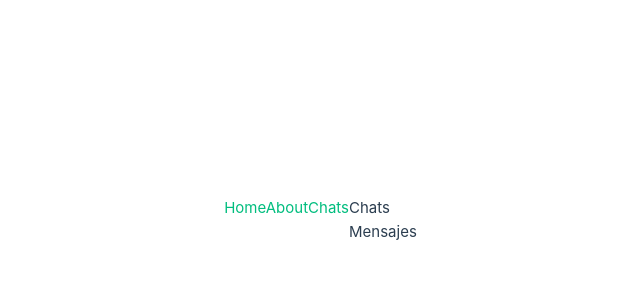
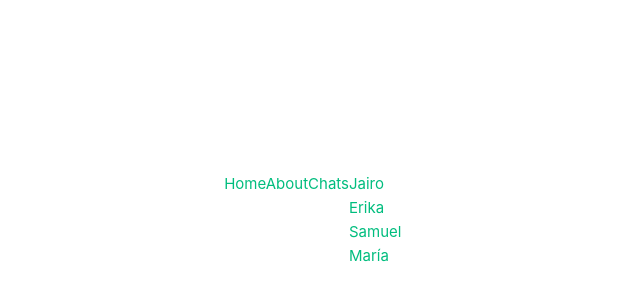
Before and after one commit to JairoDuenas/Navegacion-Vue-Router, a Vue app: page /chats in a window 1280 px wide. Shown: the part 180-480 px from the top of the page, without its empty margins (291-931 px from the left). Built offline with nearby package versions, Linux system fonts and the light colour scheme.

Commit message:
Parámetros

```diff
--- a/src/router/index.js
+++ b/src/router/index.js
@@ -7,6 +7,7 @@
     { path: "/", component: HomeView },
     { path: "/about", component: import("../views/AboutView.vue") },
     { path: "/chats", component: import("../views/ChatsView.vue") },
+    { path: "/chats/:chatId", component: import("../views/ChatsView.vue") },
   ],
 });
 
--- a/src/views/ChatsView.vue
+++ b/src/views/ChatsView.vue
@@ -1,6 +1,25 @@
 <template>
   <div>
-    <aside>Chats</aside>
-    <article>Mensajes</article>
+    <aside>
+      <div v-for="chat in chats" :key="chat.id">
+        <router-link :to="`/chats/${chat.id}`">{{ chat.name }}</router-link>
+      </div>
+    </aside>
+    <article>{{ this.$route.params.chatId }}</article>
   </div>
 </template>
+
+<script>
+export default {
+  data() {
+    return {
+      chats: [
+        { id: 1, name: "Jairo" },
+        { id: 2, name: "Erika" },
+        { id: 3, name: "Samuel" },
+        { id: 4, name: "María" },
+      ],
+    };
+  },
+};
+</script>
```
